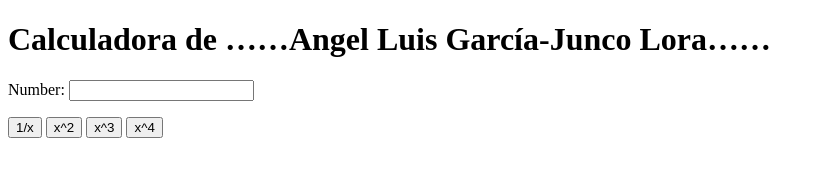
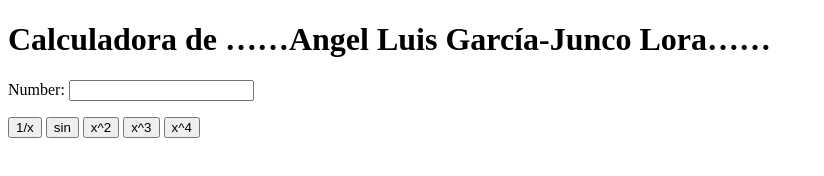
Before and after one commit to nycamas/my_calculator_2, a plain HTML site: page index.html in a window 1280 px wide. Shown: the whole page, without its empty margins (0-824 px from the left). Drawn offline with Linux system fonts and the light colour scheme.

Commit message:
correccion de errores

```diff
--- a/index.html
+++ b/index.html
@@ -10,6 +10,7 @@
 		<input type="text" id="n1">
 		<p>
 			<button onclick="inverse()"> 1/x </button>
+			<button onclick="sine()"> sin </button>
 			<button onclick="square()"> x^2 </button>
 			<button onclick="cube()"> x^3 </button>
 			<button onclick="power_4()"> x^4</button>
@@ -23,9 +24,14 @@
 				var num = document.getElementById("n1");
 				num.value = Math.pow(num.value, 2);
 			}
+			function sine() {
+				var num = document.getElementById("n1");
+				num.value = Math.sin(num.value);
+			}
 			function inverse() {
 				var num = document.getElementById("n1");
 				num.value = 1/num.value;
+			}
 			function power_4() {
 				var num = document.getElementById("n1");
 				num.value = Math.pow(num.value, 4);
```
